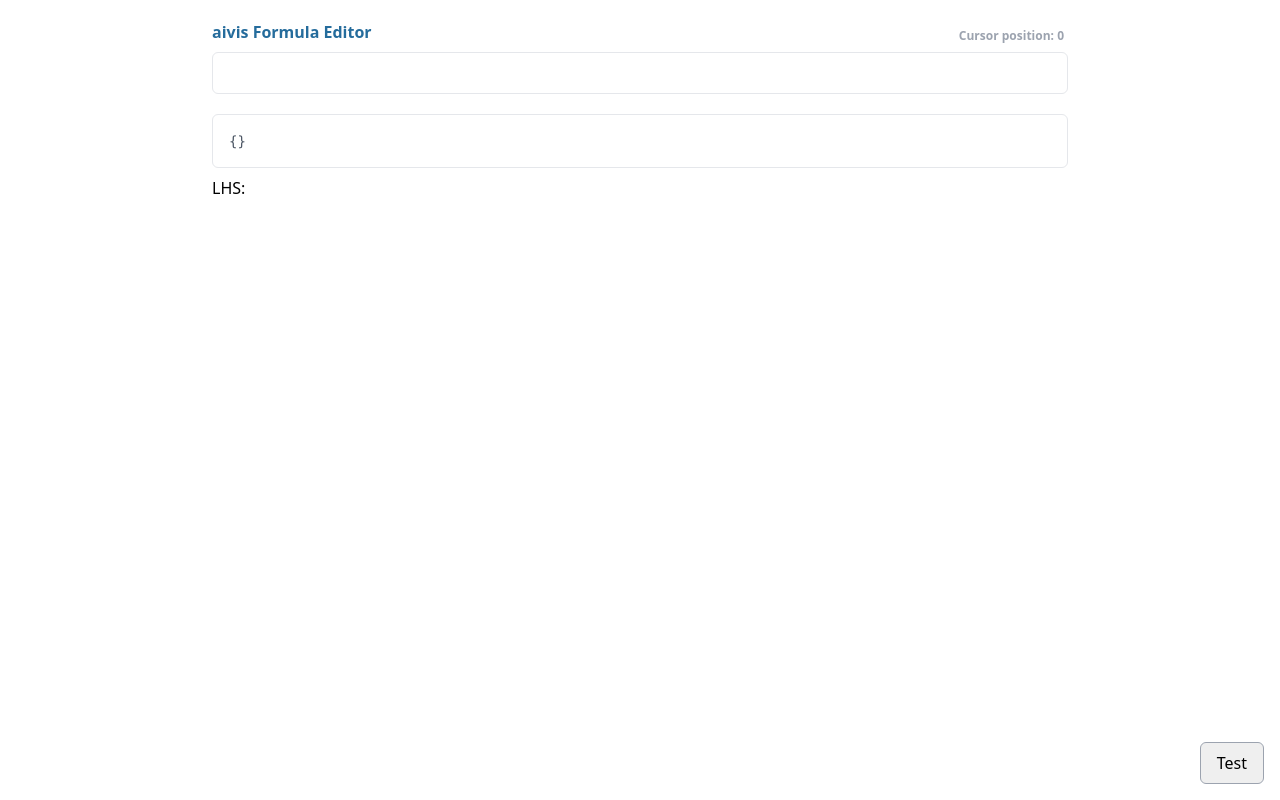
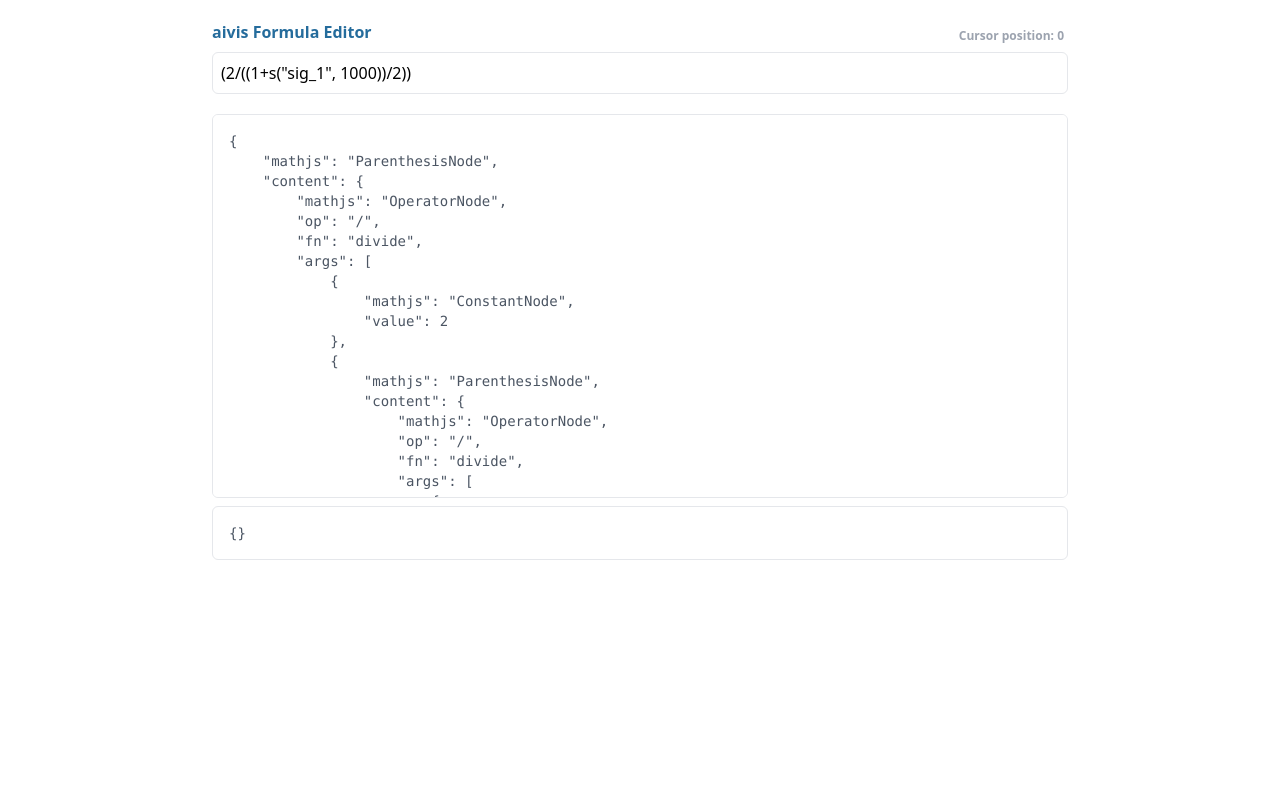
Before and after one commit to perfectpattern/aivisExpressionEditor, a Vue app: page / in a window 1280 px wide. Built offline with nearby package versions, Linux system fonts and the light colour scheme; what @tailwindcss/typography would draw is missing.

Commit message:
in between...

```diff
--- a/src/App.vue
+++ b/src/App.vue
@@ -21,28 +21,21 @@
         max-h-96
         overflow-y-auto
       "
-      >{{ JSON.stringify(expressionObj, null, "\t") }}</pre
+      >{{ JSON.stringify(node, null, "\t") }}</pre
     >
-    <div>LHS: {{ lhs }}</div>
-
-    <!--TESTING-->
-    <input
-      type="button"
+    <pre
       class="
-        fixed
-        right-4
-        bottom-4
-        px-4
-        py-2
-        border border-gray-400
+        mb-2
+        bg-white
+        p-4
+        border border-gray-200
         rounded-md
-        hover:bg-gray-200
-        active:bg-gray-300
-        cursor-pointer
+        text-sm text-gray-600
+        max-h-96
+        overflow-y-auto
       "
-      value="Test"
-      @click="test"
-    />
+      >{{ JSON.stringify(evaluated, null, "\t") }}</pre
+    >
   </div>
 </template>
 
@@ -50,6 +43,7 @@
 import ExpressionInput from "./components/ExpressionInput.vue";
 import { parse } from "mathjs";
 import { assistant } from "./modules/assistant";
+import { expressionHelpers } from "./modules/expressionHelpers";
 
 export default {
   name: "App",
@@ -58,27 +52,23 @@
   },
   data() {
     return {
-      expression: "", //'(s("sig_2")+s("sig_1", 1000))/2',
-      expressionObj: {},
+      expression: '(2/((1+s("sig_1", 1000))/2))',
+      node: {},
+      evaluated: {},
       errorMsg: null,
       assistant: {
         currentFunction: null,
         suggestions: null,
       },
-      lhs: null,
     };
   },
 
   created() {
-    //this.analyzeExpression(this.expression);
+    this.analyzeExpression(this.expression);
     //this.updateAssistant();
   },
 
   methods: {
-    test() {
-      console.log(assistant.test(".slice()", 7));
-    },
-
     userInput(expr, cursorStart, cursorEnd, triggerType) {
       this.resetAssistant();
       let newInput = triggerType === "input";
@@ -87,16 +77,18 @@
       if (newInput) this.analyzeExpression();
 
       //make suggestions
-      this.updateAssistant(cursorStart, cursorEnd, newInput);
+      //this.updateAssistant(cursorStart, cursorEnd, newInput);
     },
 
     analyzeExpression() {
       try {
-        this.expressionObj = parse(this.expression);
+        this.node = parse(this.expression);
+        this.evaluated = expressionHelpers.evaluate(this.node); //evaluate datatype
         this.errorMsg = null;
       } catch (e) {
         this.errorMsg = JSON.stringify(e.message);
-        this.expressionObj = {};
+        this.node = {};
+        this.evaluated = {};
       }
     },
 
--- a/src/modules/assistant.js
+++ b/src/modules/assistant.js
@@ -18,26 +18,6 @@
     return null;
 }
 
-function getDatatype(node) { //boolean, numeric, timeseries, array
-    node.traverse(function (node, path, parent) {
-        switch (node.type) {
-            case 'OperatorNode':
-                console.log(node.type, node.op)
-                break
-            case 'ConstantNode':
-                console.log(node.type, node.value)
-                break
-            case 'SymbolNode':
-                console.log(node.type, node.name)
-                break
-            case 'FunctionNode':
-                console.log(node.type, node.name)
-                break
-            default:
-                console.log(node.type)
-        }
-    })
-}
 
 function insert(expression, suggestion, cursor) {
     return expressionHelpers.insert(expression, suggestion, cursor);
@@ -62,8 +42,10 @@
     //lhs of expression ends with operator
     let operator = expressionHelpers.trailingOperator(lhs);
     if (operator !== null) {
-        let datatype = expressionHelpers.getDatatype(lhs.substring(0, lhs.length - operator.operator.length));
-        console.log(datatype);
+        lhs = lhs.substring(0, lhs.length - operator.operator.length); //cut the operator from the end
+        let node = expressionHelpers.parseRecursively(lhs); //parse node recursively from expression
+        let evaluated = expressionHelpers.evaluate(node); //evaluate datatype
+        console.log(evaluated);
         return {
             currentFunction: null,
             suggestions: suggestibles.getList('functions'),
@@ -73,8 +55,10 @@
 
     //lhs of expression ends with dot
     if (lhs.substring(lhs.length - 1) === '.') {
-        let datatype = expressionHelpers.getDatatype(lhs.substring(0, lhs.length - 1));
-        console.log(datatype);
+        lhs = lhs.substring(0, lhs.length - 1);
+        let node = expressionHelpers.parseRecursively(lhs); //parse node recursively from expression
+        let evaluated = expressionHelpers.evaluate(node); //evaluate datatype
+        console.log(evaluated);
         return {
             currentFunction: null,
             suggestions: suggestibles.getList('methods'),
--- a/src/modules/expressionHelpers.js
+++ b/src/modules/expressionHelpers.js
@@ -1,4 +1,4 @@
-import { exp, parse, evaluate } from "mathjs";
+import { exp, parse } from "mathjs";
 import { helpers } from "./helpers";
 
 function checkInsideParenthesis(expression, checkForFunction = true) {
@@ -70,14 +70,58 @@
     return null;
 }
 
-function getDatatype(expression) {
+function evaluate(node) {
+    //evaluates and verifies a node recursively
+    if (node === null) return null;
+    if (node.isNode) {
+        let identifier = node.getIdentifier();
+
+        //Parenthesis
+        if (identifier === 'ParenthesisNode') return evaluate(node.getContent())
+
+
+        return { "evaluated": node.isFunctionNode };
+    }
+
+
+    /*switch (node.getIdentifier().split(':')[0]) {
+        case 'FunctionNode':
+            let functionName = node.getIdentifier().split(':')[1];
+
+            break;
+
+        case 'SymbolNode':
+            let symbolName = node.getIdentifier().split(':')[1];
+
+        default:
+            break;
+    }
+
+    node.traverse(function (node, path, parent) {
+        switch (node.type) {
+            case 'OperatorNode':
+                console.log(node.type, node.op)
+                break
+            case 'ConstantNode':
+                console.log(node.type, node.value)
+                break
+            case 'SymbolNode':
+                console.log(node.type, node.name)
+                break
+            case 'FunctionNode':
+                console.log(node.type, node.name)
+                break
+            default:
+                console.log(node.type)
+        }
+    })*/
+}
+
+/*function getDatatype(expression) {
     let node = parseRecursively(expression);
     if (node === null) return null;
-    else return {
-        identifier: node.getIdentifier(),
-        content: node.getContent()
-    }
-}
+    return evaluateDatatype(node);
+}*/
 
 function getLetterBlock(expression, cursorPos) {
     //console.log('checking', expression);
@@ -165,7 +209,8 @@
 export const expressionHelpers = {
     checkInsideParenthesis: checkInsideParenthesis,
     endsInsideFunctionParenthesis: endsInsideFunctionParenthesis,
-    getDatatype: getDatatype,
+    evaluate: evaluate,
+    parseRecursively: parseRecursively,
     getLetterBlock: getLetterBlock,
     insert: insert,
     trailingOperator: trailingOperator,
```
Also changed, not shown: 1 other file (tests, documents, lock files or other folders).
